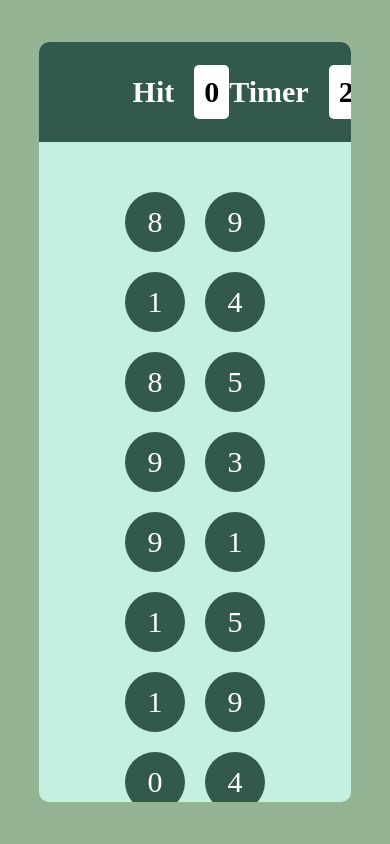
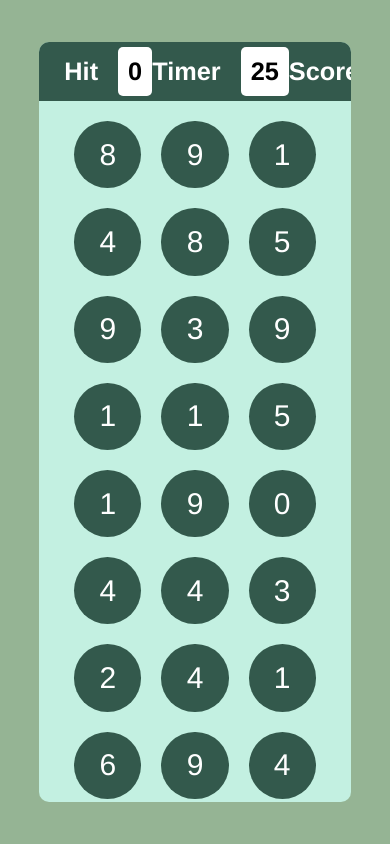
Before and after one commit to mraryant/Bubble-game-, a plain HTML site: page index.html in a window 390 px wide. Drawn offline with Linux system fonts and the light colour scheme.

Commit message:
responsive added

```diff
--- a/script.js
+++ b/script.js
@@ -4,7 +4,7 @@ var timer = 30;
 
 const makeBubble = () => {
     let clutter = "";
-    for (let i = 1; i < 110; i++) {
+    for (let i = 1; i < 78; i++) {
         clutter += ` <div class="bubble">${Math.floor(Math.random() * 10)}</div>`;
     }
 
@@ -44,7 +44,10 @@ const Play = () => {
             makeBubble();
         }
         else {
-            dets.target.textContent.style.backgroundColor = "red";
+            if (dets.target.classList.contains("bubble"))
+            {
+                dets.target.style.backgroundColor ="red";
+                }
         }
     })
 }
--- a/style.css
+++ b/style.css
@@ -2,6 +2,7 @@
     margin: 0px;
     padding: 0px;
     box-sizing: border-box;
+    font-family:'Franklin Gothic Medium', 'Arial Narrow', Arial, sans-serif;
 }
 html,body{
     width: 100%;
@@ -29,12 +30,12 @@ html,body{
     color: white ;
     background-color: rgb(51, 89, 76);
     width: 100%;
-    height: 100px;
+    height: 7vmax;
+    display: flex;
+    padding: 0px 3vmax;
 
-    display: flex;
-    padding: 0px 30%;
     align-items: center;
-    justify-content: space-between;
+    justify-content: space-evenly;
 
 }
 .elem
@@ -42,8 +43,8 @@ html,body{
     /* width: 10%; */
     display: flex;
     align-items: center;
-    gap: 20px ;
-    font-size: 30px;
+    gap: 20px  ;
+    font-size: 3vmax;
 }
 
 .box{
@@ -57,8 +58,8 @@ html,body{
 #pbtm{
 
     width: 100%;
-    height: calc(100%-100px);
-    padding: 50px;
+    height: calc(100%-7vmax);
+    padding: 20px;
     display: flex;
     justify-content: center;
     align-items: center;
@@ -74,8 +75,8 @@ html,body{
     justify-content: center;
     color: white;
     font-size: 30px;
-    height: 60px;
-    width: 60px;
+    height: 4.2rem;
+    width: 4.2rem;
     background-color:rgb(51, 89, 76) ;
     border-radius: 50%;
 }
```
